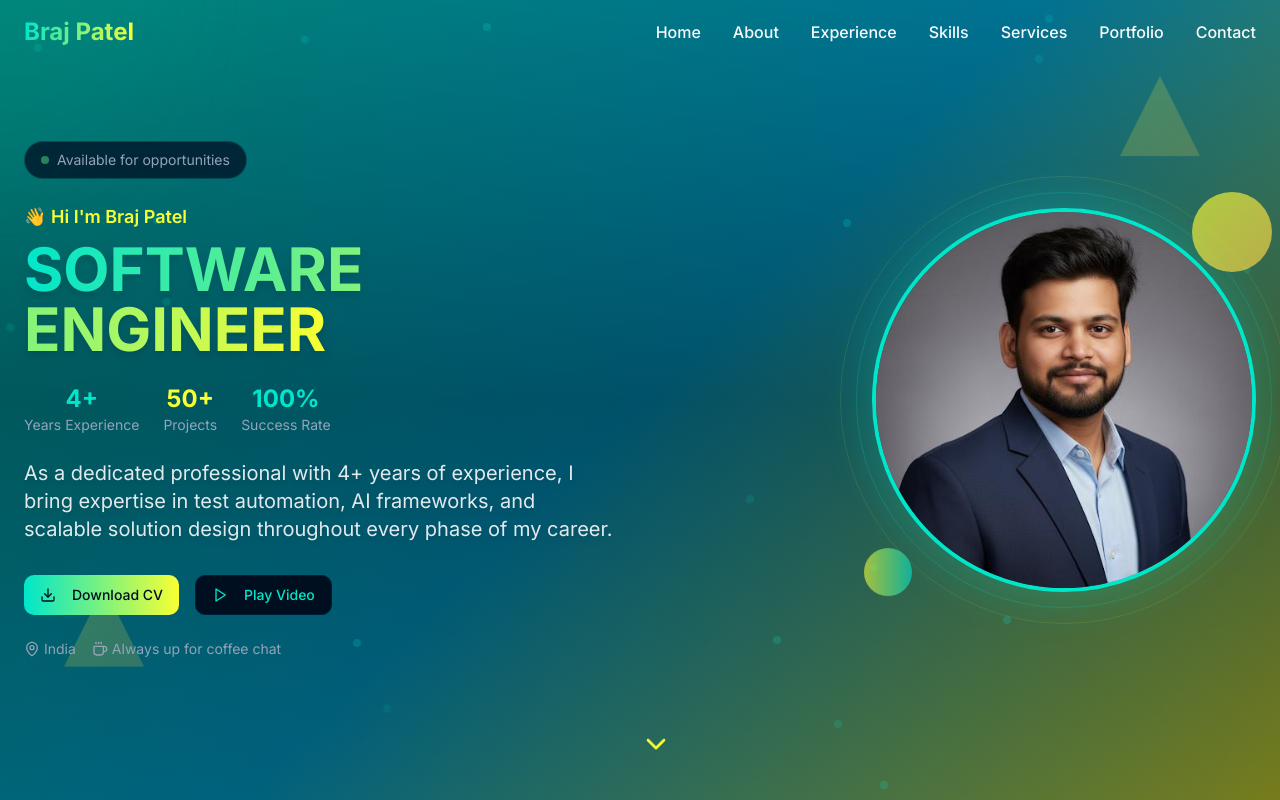
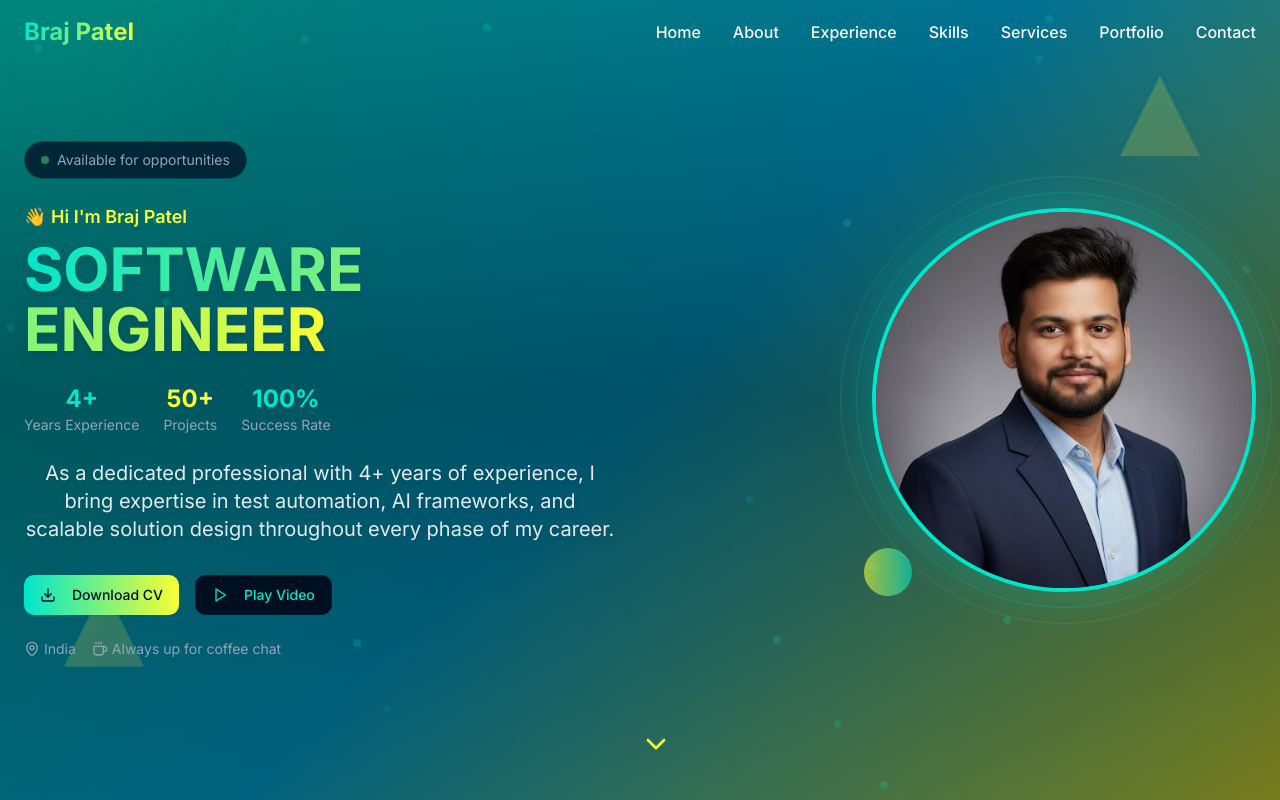
Before and after one commit to him123456789/braj-automates, a React (Vite) app: page / in a window 1280 px wide. Shown: the top 800 px of the page. Built offline with nearby package versions, Linux system fonts and the light colour scheme; the HTML template or start-up script is replaced by a standard one.

Commit message:
Fix: Remove bouncing circle and center text

```diff
--- a/src/components/Hero.tsx
+++ b/src/components/Hero.tsx
@@ -98,7 +98,7 @@ const Hero = () => {
               </div>
             </div>
 
-            <p className={`text-xl text-foreground/90 mb-8 max-w-2xl transition-all duration-700 drop-shadow-md ${isVisible ? 'opacity-100 translate-y-0' : 'opacity-0 translate-y-4'}`} style={{ animationDelay: '1s' }}>
+            <p className={`text-xl text-foreground/90 mb-8 max-w-2xl mx-auto text-center transition-all duration-700 drop-shadow-md ${isVisible ? 'opacity-100 translate-y-0' : 'opacity-0 translate-y-4'}`} style={{ animationDelay: '1s' }}>
               As a dedicated professional with 4+ years of experience, I bring expertise in test automation,
               AI frameworks, and scalable solution design throughout every phase of my career.
             </p>
@@ -147,7 +147,6 @@ const Hero = () => {
               </div>
 
               {/* Floating Elements */}
-              <div className="absolute -top-4 -right-4 w-20 h-20 bg-gradient-secondary rounded-full animate-pulse-slow group-hover:animate-bounce"></div>
               <div className="absolute -bottom-2 -left-2 w-12 h-12 bg-gradient-to-r from-accent to-primary rounded-full animate-float opacity-60"></div>
 
               {/* Skill Tags */}
```
